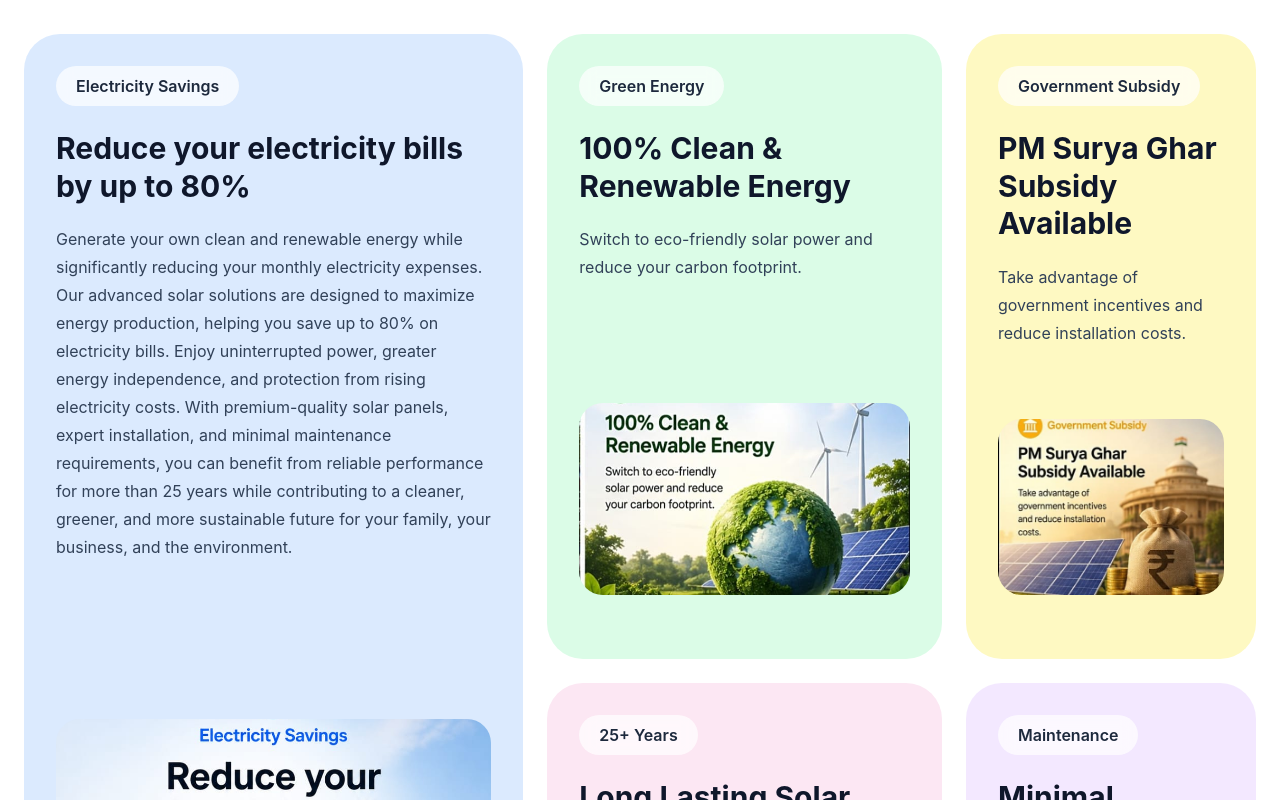
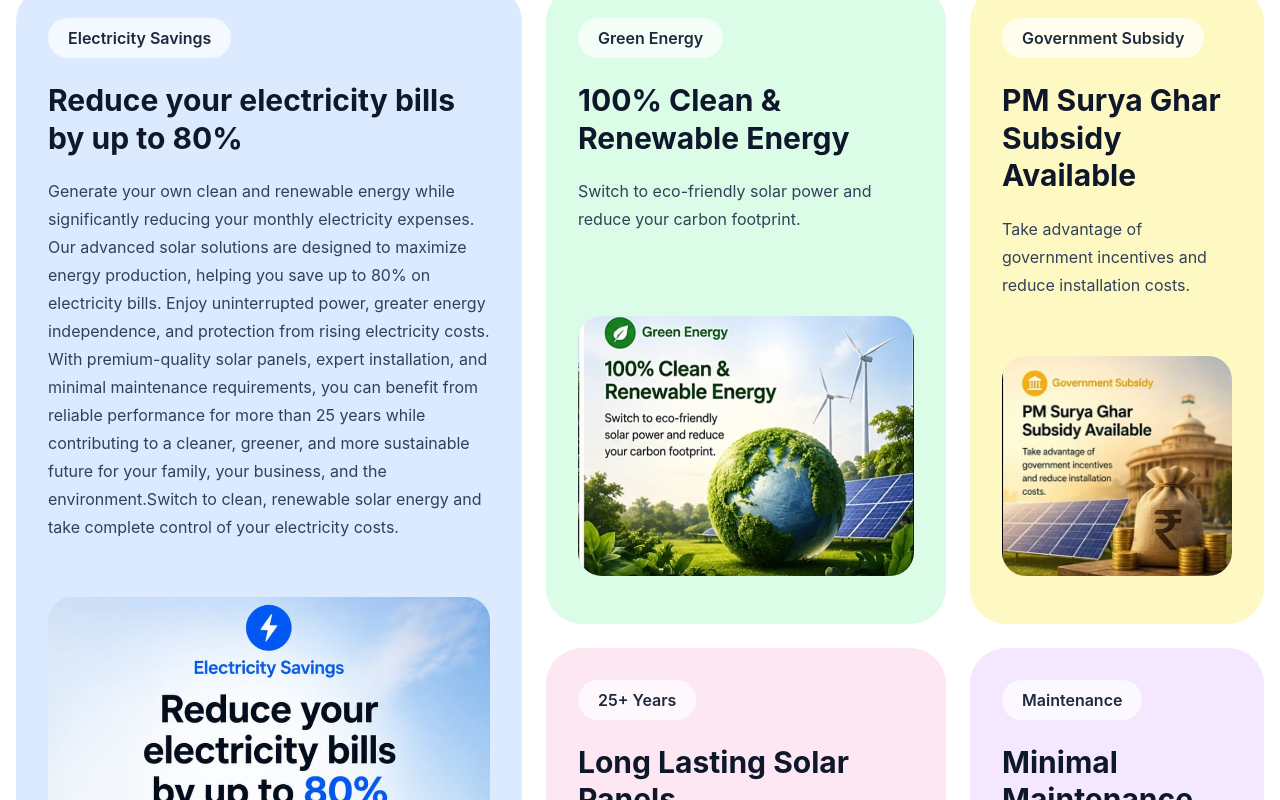
Before and after one commit to Unknown8765-ak/frontend, a React (Vite) app: page /solar in a window 1280 px wide. Shown: the part 2041-2841 px from the top of the page. Built offline with nearby package versions, Linux system fonts and the light colour scheme; no server answers.

Commit message:
why chose

```diff
--- a/src/components/solar/WhySolar.jsx
+++ b/src/components/solar/WhySolar.jsx
@@ -2,8 +2,8 @@ import { whySolar } from "./solarData";
 
 const WhySolar = () => {
   return (
-    <section className="py-24 bg-white">
-      <div className="max-w-7xl mx-auto px-6">
+    <section className="py-16 bg-white">
+      <div className="max-w-7xl mx-auto px-4">
 
         {/* Heading */}
         <div className="text-center max-w-3xl mx-auto">
@@ -25,7 +25,7 @@ const WhySolar = () => {
         </div>
 
         {/* Bento Grid */}
-        <div className="grid lg:grid-cols-12 gap-6 mt-20">
+        <div className="grid lg:grid-cols-12 gap-6 mt-16">
 
           {whySolar.map((item, index) => (
 
@@ -69,7 +69,7 @@ const WhySolar = () => {
 
                 {/* Image */}
 
-                <div className="mt-10 py-8">
+                <div className="mt-10 py-4">
 
                   <img
                     src={item.image}
@@ -84,14 +84,14 @@ const WhySolar = () => {
 
                       ${
                         index === 0
-                          ? "h-131"
+                          ? "h-160"
                           : index === 1
-                          ? "h-48"
+                          ? "h-65"
                           : index === 2
-                          ? "h-44"
+                          ? "h-55"
                           : index === 3
-                          ? "h-52"
-                          : "h-44"
+                          ? "h-70"
+                          : "h-55"
                       }
                     `}
                   />
--- a/src/components/solar/solarData.js
+++ b/src/components/solar/solarData.js
@@ -49,7 +49,7 @@ export const whySolar = [
     badge: "Electricity Savings",
     title: "Reduce your electricity bills by up to 80%",
     description:
-      "Generate your own clean and renewable energy while significantly reducing your monthly electricity expenses. Our advanced solar solutions are designed to maximize energy production, helping you save up to 80% on electricity bills. Enjoy uninterrupted power, greater energy independence, and protection from rising electricity costs. With premium-quality solar panels, expert installation, and minimal maintenance requirements, you can benefit from reliable performance for more than 25 years while contributing to a cleaner, greener, and more sustainable future for your family, your business, and the environment.",
+      "Generate your own clean and renewable energy while significantly reducing your monthly electricity expenses. Our advanced solar solutions are designed to maximize energy production, helping you save up to 80% on electricity bills. Enjoy uninterrupted power, greater energy independence, and protection from rising electricity costs. With premium-quality solar panels, expert installation, and minimal maintenance requirements, you can benefit from reliable performance for more than 25 years while contributing to a cleaner, greener, and more sustainable future for your family, your business, and the environment.Switch to clean, renewable solar energy and take complete control of your electricity costs.",
     image: solarhome,
     bg: "bg-blue-100",
     span: "lg:col-span-5 lg:row-span-2",
```
